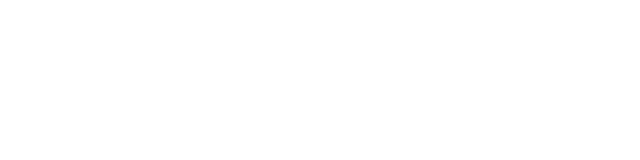
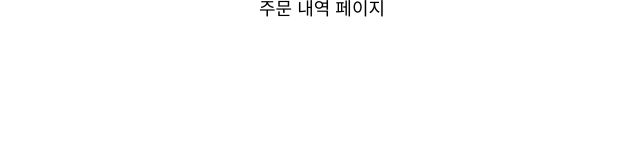
Before and after one commit to boostcampwm-2022/web29-Buddha, a React (Create React App) app in the folder packages/client/: page /home in a window 1280 px wide. Shown: the top 160 px of the page, without its empty margins (318-958 px from the left). Built offline with nearby package versions, Linux system fonts and the light colour scheme; a web font is replaced by a local one.

Commit message:
feat: [FE] Router 컴포넌트 분리, 테스트용 orderList 페이지 제작

```diff
--- a/packages/client/src/App.tsx
+++ b/packages/client/src/App.tsx
@@ -1,28 +1,13 @@
-import { BrowserRouter, Route, Routes } from 'react-router-dom';
-import Layout from './Layout';
-import Signup from './pages/Signup';
-import Signin from './pages/Signin';
+import { BrowserRouter } from 'react-router-dom';
+import Router from '@/Router';
+import Layout from '@/Layout';
 
 function App() {
   return (
     <div className="App">
       <Layout>
         <BrowserRouter>
-          <Routes>
-            <Route path={'/'} element={<Signin />}></Route> {/* 로그인 */}
-            <Route path={'/signup'} element={<Signup />}></Route> {/* 회원가입 */}
-            <Route path={'/mypage'} element={<></>}></Route> {/* 마이페이지 */}
-            <Route path={'/home'} element={<></>}></Route> {/* 고객 메인 */}
-            <Route path={'/menu'} element={<></>}></Route>{' '}
-            {/* 고객 메뉴 목록 */}
-            <Route path={'/menu/:menuId'} element={<></>}></Route>{' '}
-            {/* 고객 메뉴 상세 */}
-            <Route path={'/cart'} element={<></>}></Route> {/* 고객 장바구니 */}
-            {/* 업주 (전역 상태 관리로 고객과 함께 사용 가능) */}
-            <Route path={'/owner/home'} element={<></>}></Route>
-            <Route path={'/owner/order'} element={<></>}></Route>
-            <Route path={'*'} element={<></>}></Route> {/* 에러 (404) */}
-          </Routes>
+          <Router></Router>
         </BrowserRouter>
       </Layout>
     </div>
--- /dev/null
+++ b/packages/client/src/Router.tsx
@@ -0,0 +1,25 @@
+import { Route, Routes } from 'react-router-dom';
+import Signup from './pages/Signup';
+import Signin from './pages/Signin';
+import OrderList from './pages/customer/OrderList';
+
+function Router() {
+  return (
+    <Routes>
+      <Route path={'/'} element={<Signin />}></Route> {/* 로그인 */}
+      <Route path={'/signup'} element={<Signup />}></Route> {/* 회원가입 */}
+      <Route path={'/mypage'} element={<></>}></Route> {/* 마이페이지 */}
+      <Route path={'/home'} element={<OrderList />}></Route> {/* 고객 메인 */}
+      <Route path={'/menu'} element={<></>}></Route> {/* 고객 메뉴 목록 */}
+      <Route path={'/menu/:menuId'} element={<></>}></Route>{' '}
+      {/* 고객 메뉴 상세 */}
+      <Route path={'/cart'} element={<></>}></Route> {/* 고객 장바구니 */}
+      {/* 업주 (전역 상태 관리로 고객과 함께 사용 가능) */}
+      <Route path={'/owner/home'} element={<></>}></Route>
+      <Route path={'/owner/order'} element={<></>}></Route>
+      <Route path={'*'} element={<></>}></Route> {/* 에러 (404) */}
+    </Routes>
+  );
+}
+
+export default Router;
--- /dev/null
+++ b/packages/client/src/pages/customer/OrderList/index.tsx
@@ -0,0 +1,9 @@
+function OrderList() {
+  return (
+    <div>
+      <p>주문 내역 페이지</p>
+    </div>
+  );
+}
+
+export default OrderList;
```
